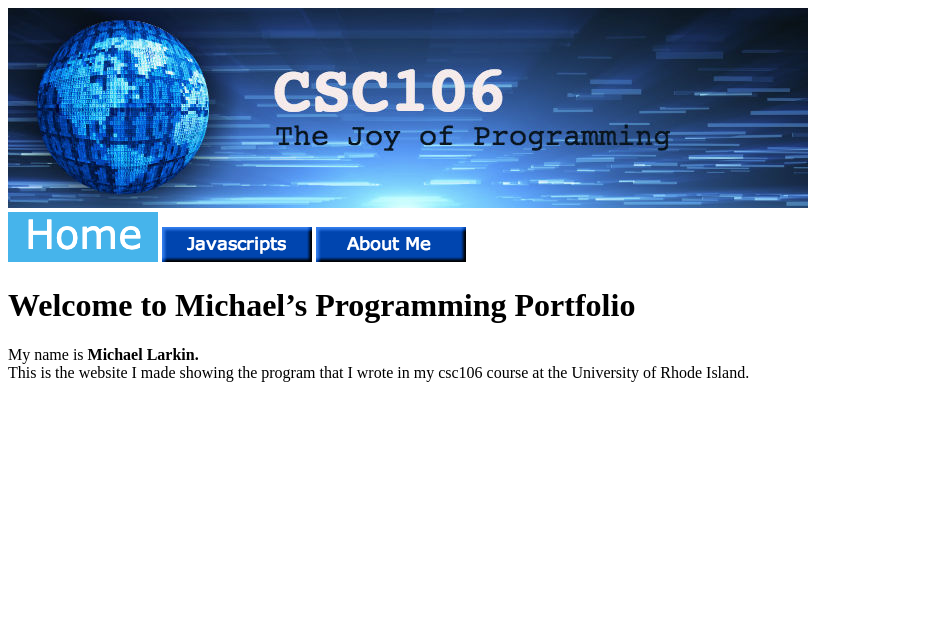
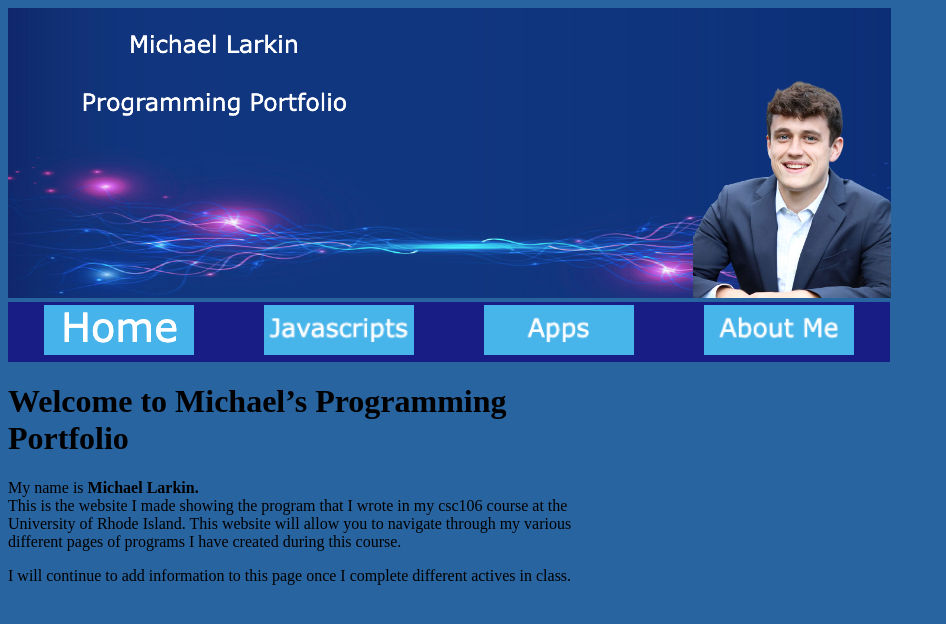
Before and after one commit to Mlark23/Mlark23.github.io, a plain HTML site: page index.html in a window 1280 px wide. Shown: the whole page, without its empty margins (0-946 px from the left). Drawn offline with Linux system fonts and the light colour scheme.

Commit message:
Update index.html

```diff
--- a/index.html
+++ b/index.html
@@ -3,16 +3,40 @@
     <head>
         <meta charset="utf-8">
         <title>Michael’s Programming Portfolio - Main Page</title>
-    </head>
+  <link rel="stylesheet" href="Style1.css">
+
+ </head>
+<style>
+Div { height:200px; Width:47%; }
+
+
+Body { background-color: rgb(40,100,160);}  </style>
     <body>
-<img src="csc106_banner.jpg">  <br>
+<Div>
+<img src="myBanner.jpg">  <br>
 
-<a href="index.html"><img src="Home.png"></a>
-<a href="JS.html"><img src="JS.png"></a>
-<a href="about.html"><img src="About.png"></a>
+<table width=882 bgcolor="#181D85">
+   <tr>
+
+<td align="center"><a href="index.html"><img src="Home.png" width="150" height="50"></a> </td>
+
+<td align="center"><a href="Javascripts.html"><img src="Javascripts.png" width="150" height="50"></a>  </td>
+
+<td align="center"><a href="Apps.html"><img src="Apps.png" width="150" height="50"></a> </td>
+
+<td align="center"><a href="Aboutme.html"><img src="Aboutme.png" width="150" height="50"></a> </td>
+
+
+  </tr>
+</table>
+
+
+
 <h1> Welcome to Michael’s Programming Portfolio </h1>
 
-My name is <strong>Michael Larkin.</strong> <br> This is the website I made showing the program that I wrote in my csc106 course at the University of Rhode Island.
+My name is <strong>Michael Larkin.</strong> <br> This is the website I made showing the program that I wrote in my csc106 course at the University of Rhode Island. This website will allow you to navigate through my various different pages of programs I have created during this course.
 
+<p> I will continue to add information to this page once I complete different actives in class. </p>
+</Div>
     </body>
 </html>
```
